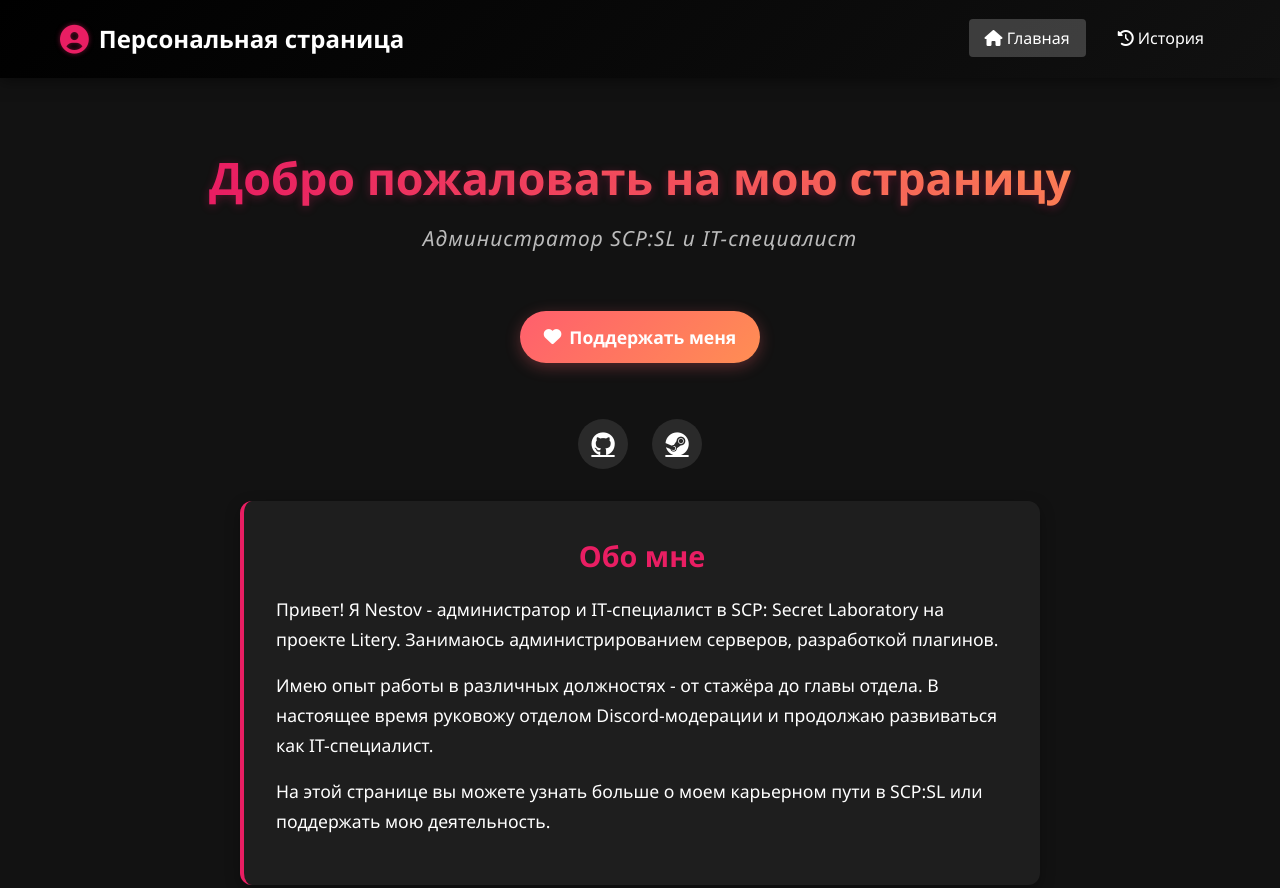
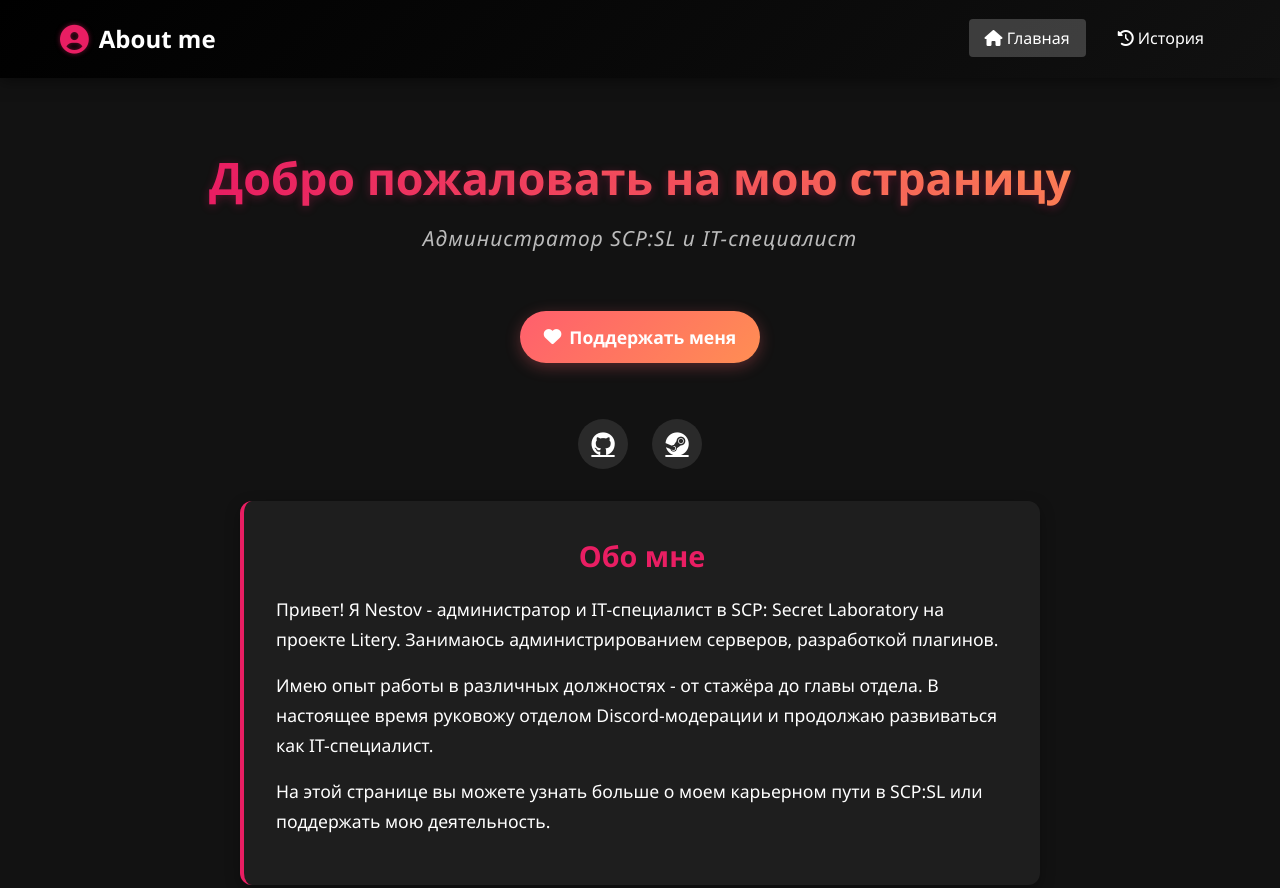
Before and after one commit to NestovLTC/NestovLTC.github.io, a plain HTML site: page index.html in a window 1280 px wide. Shown: the top 888 px of the page. Drawn offline with Linux system fonts and the light colour scheme.

Commit message:
Update index.html

```diff
--- a/index.html
+++ b/index.html
@@ -261,7 +261,7 @@
         <div class="header-container">
             <a href="index.html" class="logo">
                 <span class="logo-icon"><i class="fas fa-user-circle"></i></span>
-                <span>Персональная страница</span>
+                <span>About me</span>
             </a>
             <nav>
                 <ul>
```
